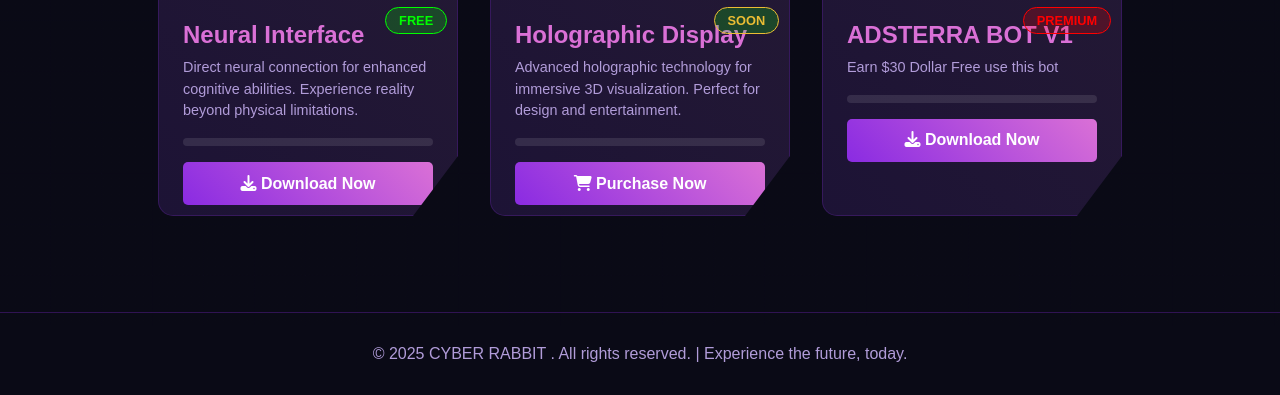
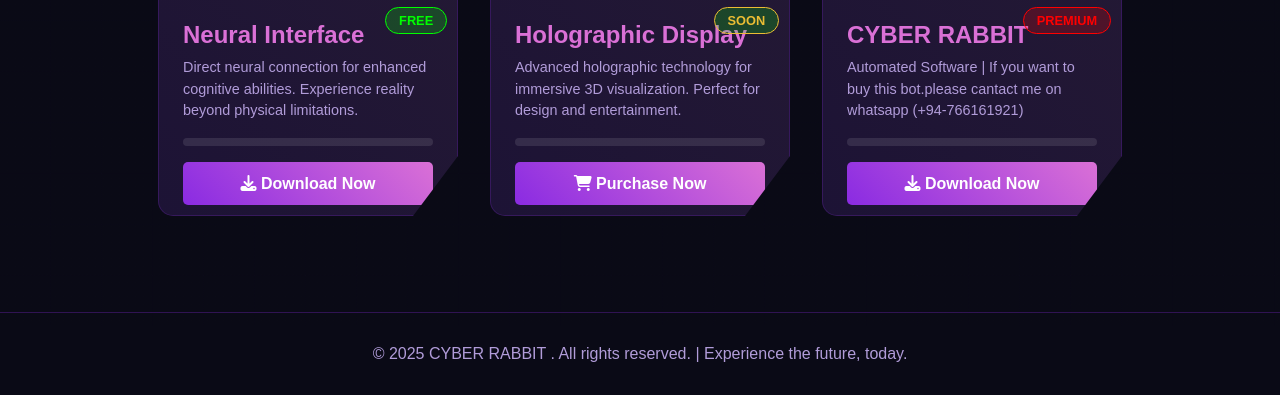
Before and after one commit to Cyber-Rabbit-LK/web, a plain HTML site: page index.html in a window 1280 px wide. Shown: the part 474-869 px from the top of the page. Drawn offline with Linux system fonts and the light colour scheme.

Commit message:
Update index.html

```diff
--- a/index.html
+++ b/index.html
@@ -385,12 +385,12 @@
                 <div class="card-image" style="background-image: url('logo.png')"></div>
                 <div class="card-content">
                     <span class="card-label paid">PREMIUM</span>
-                    <h3 class="card-title">ADSTERRA BOT V1</h3>
-                    <p class="card-description">Earn $30 Dollar Free use this bot </p>
+                    <h3 class="card-title">CYBER RABBIT </h3>
+                    <p class="card-description">Automated Software | If you want to buy this bot.please cantact me on whatsapp (+94-766161921) </p>
                     <div class="progress-container">
                         <div class="progress-bar" id="progress3"></div>
                     </div>
-                    <button class="download-btn" data-progress="progress3" >
+                    <button onclick="downloadFromMediaFire()" class="download-btn" data-progress="progress3" >
                         <a href='logo.png' ></a>
                         <i class="fas fa-download"></i> Download Now
                     </button>
@@ -435,6 +435,16 @@
                 this.style.transform = 'translateY(0) scale(1)';
             });
         });
+function downloadFromMediaFire() {
+    // ඔබගේ MediaFire link එක මෙහි තබන්න
+    var mediafireUrl = "https://www.mediafire.com/file/w8tubh2l2i59zob/CyberRabbit_Installer.exe/file";
+
+    // නව tab එකකින් open කරන්න
+    window.open(mediafireUrl, '_blank');
+}
+
+
+
     </script>
 </body>
 
```
